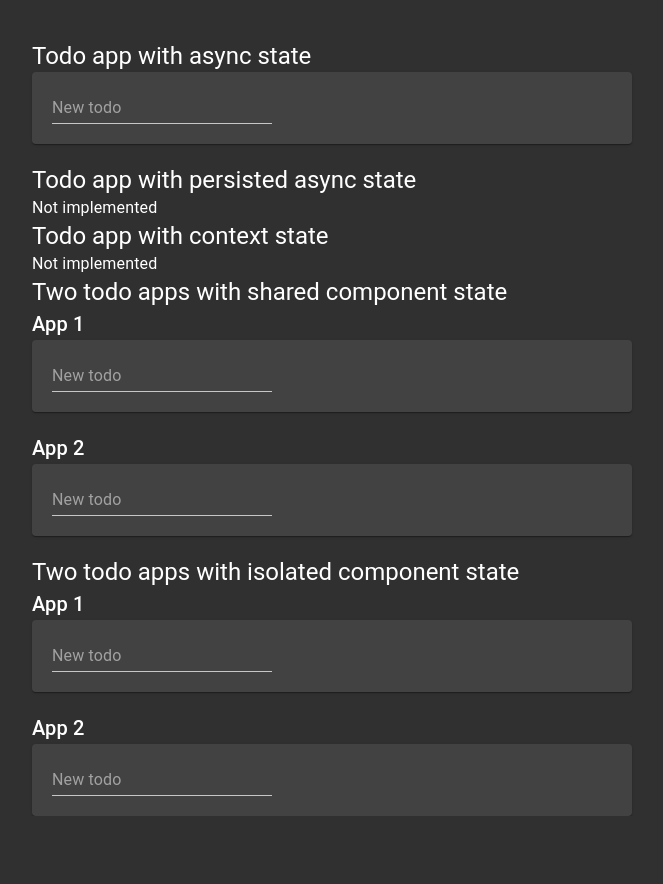
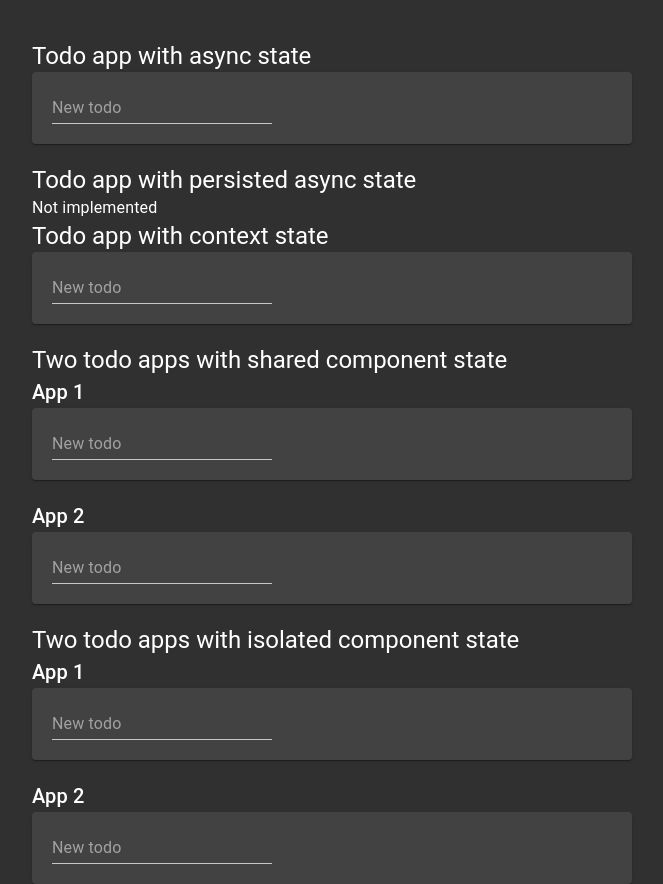
Before and after one commit to ksandin/typescript-react-state-rnd, a React (Create React App) app: page / in a window 1280 px wide. Shown: the whole page, without its empty margins (308-971 px from the left). Before the commit the page ends 816 px from the top, so only its background shows below. Built offline with nearby package versions, Linux system fonts and the light colour scheme.

Commit message:
Implement context example

```diff
--- a/src/components/TodoExampleContextState.tsx
+++ b/src/components/TodoExampleContextState.tsx
@@ -1,11 +1,34 @@
-import React from "react";
+import React, { createContext, useContext } from "react";
 import { Example } from "./Example";
-import { Typography } from "@material-ui/core";
+import { useStore } from "../lib/store/useStore";
+import { TodoExample } from "./TodoExample";
+import { Todo } from "../state/Todo";
+import { TodoId } from "../state/TodoId";
+import { Store } from "../lib/store/Store";
+import { createStore } from "../lib/store/createStore";
 
 export type TodoExampleContextStateProps = {};
 
-export const TodoExampleContextState: React.FC<TodoExampleContextStateProps> = () => (
-  <Example label="Todo app with context state">
-    <Typography>Not implemented</Typography>
-  </Example>
+let idCounter = 0;
+const nextId = () => idCounter++;
+const TodoStoreContext = createContext<Store<TodoId, Todo>>(
+  createStore(
+    (todo: Todo) => todo.id,
+    (todo: Todo) => ({ ...todo, id: nextId() as TodoId })
+  )
 );
+
+export const TodoExampleContextState: React.FC<TodoExampleContextStateProps> = () => {
+  const store = useContext(TodoStoreContext);
+  const [entries, addItem, updateItem, deleteItem] = useStore(store);
+  return (
+    <Example label="Todo app with context state">
+      <TodoExample
+        todos={entries.toList().toArray()}
+        createTodo={addItem}
+        updateTodo={updateItem}
+        deleteTodo={deleteItem}
+      />
+    </Example>
+  );
+};
```
